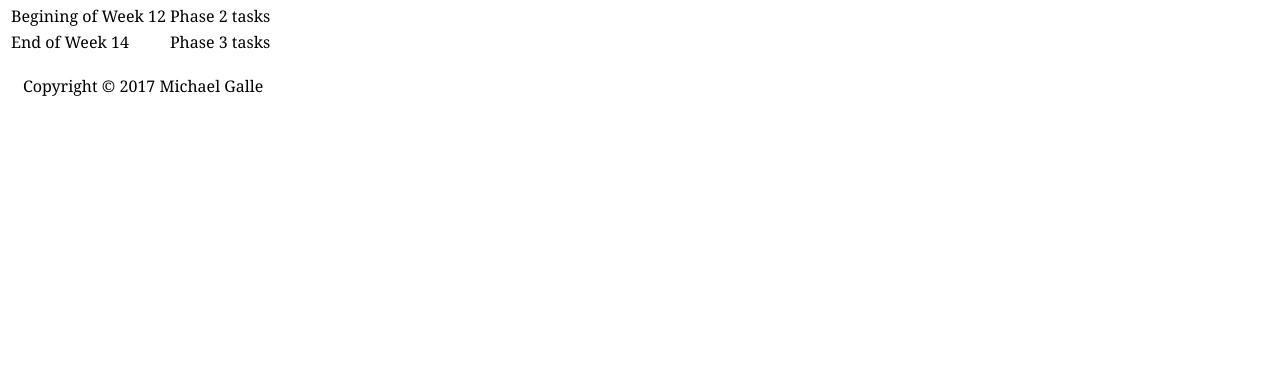
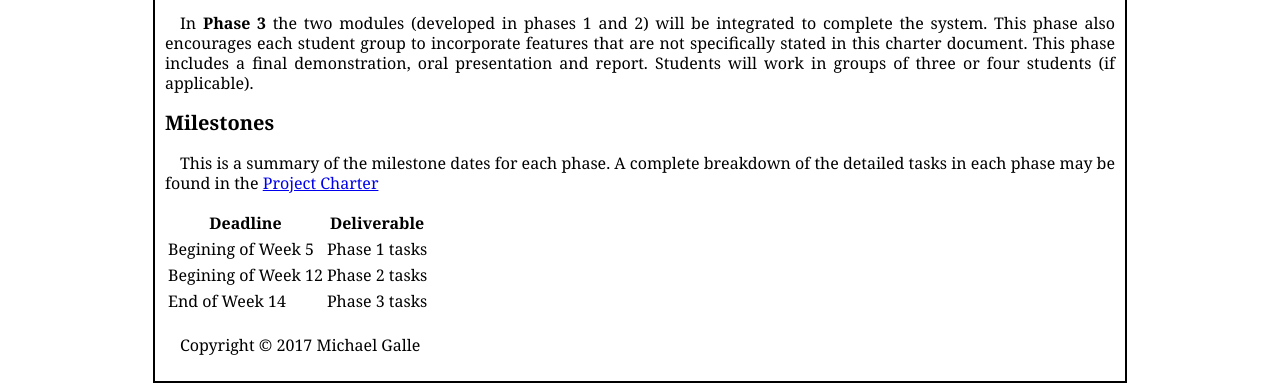
Before and after one commit to phoenixtomcat/Elevator_Project, a PHP site: page /proj_details.html in a window 1280 px wide. Shown: the part 1761-2145 px from the top of the page. Before the commit the page ends 1857 px from the top, so only its background shows below. Run offline with PHP 8.4, Linux system fonts and the light colour scheme.

Commit message:
Added Q16

```diff
--- a/ESE-Project-Team-Nishant/Engineering_Project_VI/HTML/project_info/project_details_style.css
+++ b/ESE-Project-Team-Nishant/Engineering_Project_VI/HTML/project_info/project_details_style.css
@@ -1,8 +1,11 @@
 head {
     font-family: Georgia, Times, 'Times New Roman', serif;
 }
-body {
-    font-family: Georgia, Times, 'Times New Roman', serif;
+body {font-family: Georgia, serif;
+    width: 950px;
+    padding: 10px;
+    border: 2px solid black;
+    margin: 1px auto 1px auto;
 }
 p, li {
     font-size: 100%;
@@ -20,6 +23,10 @@ p {
 }
 img {
     height: 300px;
+    margin: 0 auto 0 auto;
+    display: block;
+    border: 2px solid green;
+    box-shadow: 10px 10px 5px gray;
 }
 figcaption {
     text-align: center;
@@ -35,3 +42,7 @@ figcaption {
 #can, #hcs12 {
     font-weight: bold;
 }
+figure {
+    border: 2px solid blue;
+    border-radius: 25px;
+}
```
